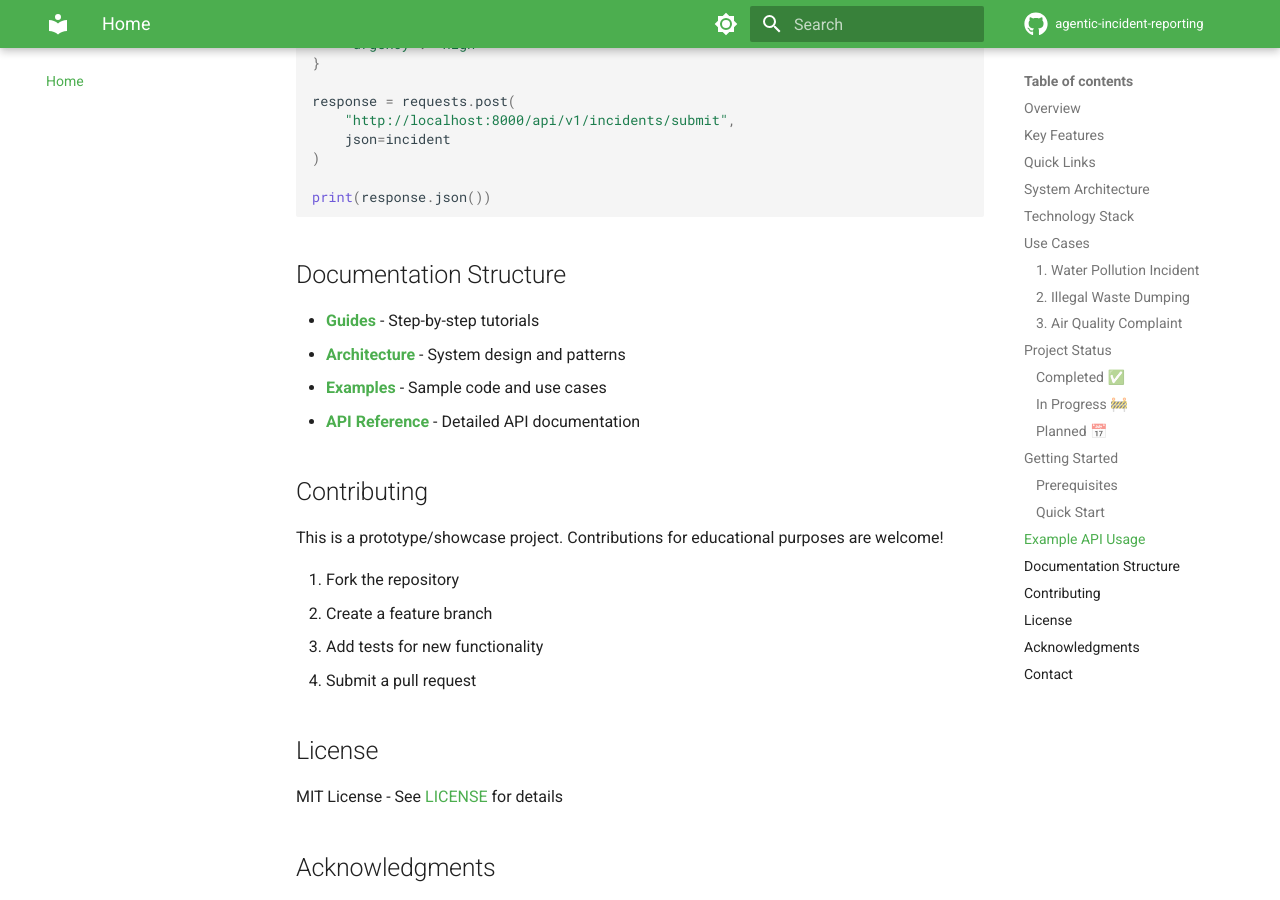
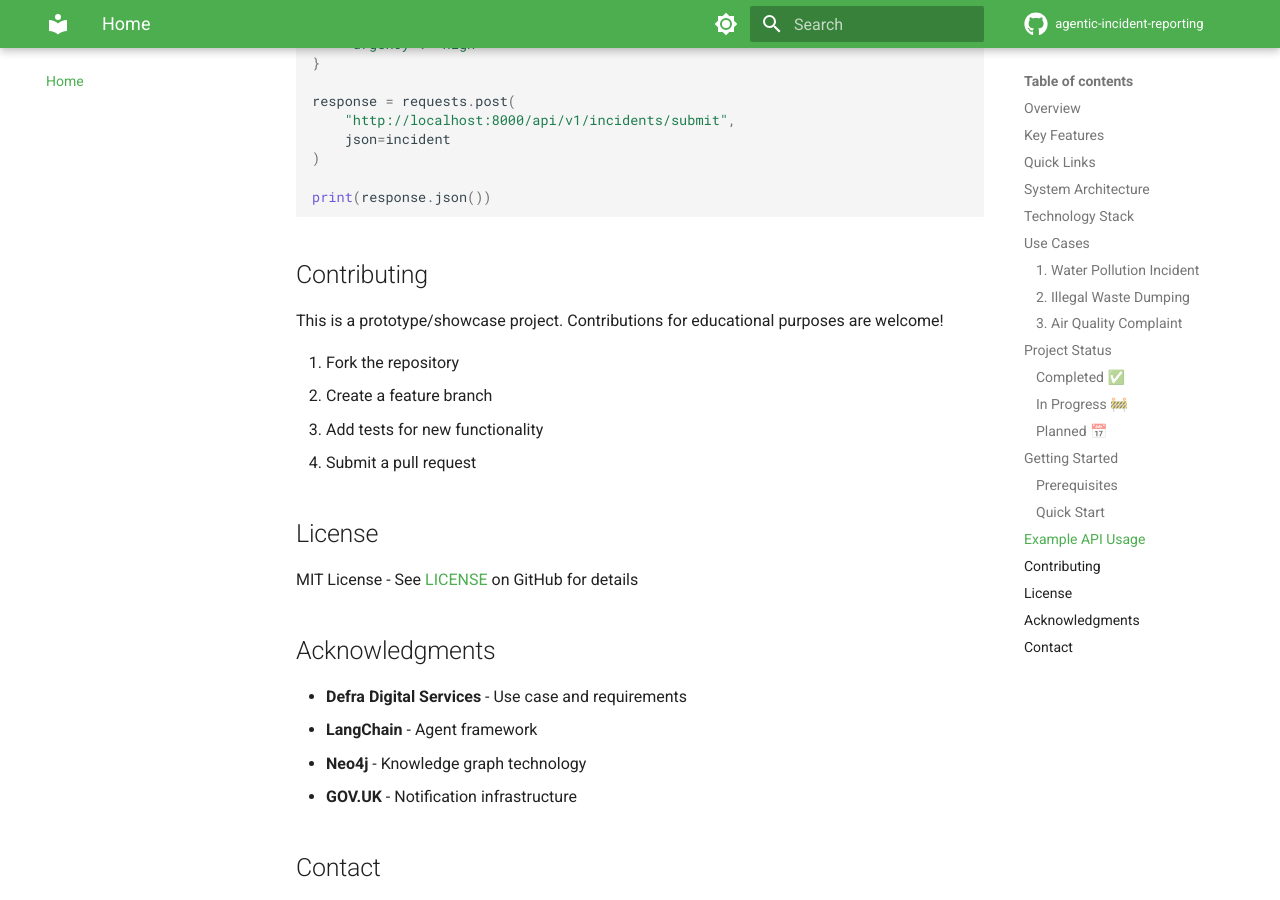
Before and after one commit to steve-dickinson/agentic-incident-reporting, an MkDocs documentation site: the page built from docs/index.md, in a window 1280 px wide and 900 px high, scrolled down 4532 px. Built offline with MkDocs 1.6.1 and Material for MkDocs 9.7.7, drawn with Linux system fonts in a browser that asks for light colours; comment, search, counter and statistics services are not loaded; the version menu is left out.

Commit message:
fix: resolve mkdocs build errors in GitHub Actions
- Simplify nav to only include existing documentation files
- Fix broken relative links to README.md and LICENSE
- Change to GitHub absolute URLs for files outside docs/
- Remove references to non-existent documentation sections
- Build now passes with --strict mode

````diff
--- a/docs/index.md
+++ b/docs/index.md
@@ -162,13 +162,6 @@ response = requests.post(
 print(response.json())
 ```
 
-## Documentation Structure
-
-- **[Guides](guides/)** - Step-by-step tutorials
-- **[Architecture](architecture/)** - System design and patterns
-- **[Examples](examples/)** - Sample code and use cases
-- **[API Reference](api/)** - Detailed API documentation
-
 ## Contributing
 
 This is a prototype/showcase project. Contributions for educational purposes are welcome!
@@ -180,7 +173,7 @@ This is a prototype/showcase project. Contributions for educational purposes are
 
 ## License
 
-MIT License - See [LICENSE](license.md) for details
+MIT License - See [LICENSE](https://github.com/steve-dickinson/agentic-incident-reporting/blob/main/LICENSE) on GitHub for details
 
 ## Acknowledgments
 
--- a/mkdocs.yml
+++ b/mkdocs.yml
@@ -75,27 +75,10 @@ nav:
   - Home: index.md
   - Getting Started:
     - Quick Start: guides/getting_started.md
-    - Installation: guides/installation.md
-    - Configuration: guides/configuration.md
   - Architecture:
     - System Design: architecture/system_design.md
-    - Data Model: architecture/data_model.md
-    - API Reference: architecture/api.md
-  - Guides:
-    - Development Guide: guides/development.md
-    - Testing Guide: guides/testing.md
-    - Deployment Guide: guides/deployment.md
-  - Examples:
-    - Basic Usage: examples/basic_usage.md
-    - Advanced Scenarios: examples/advanced.md
-  - API Reference:
-    - Agents: api/agents.md
-    - Tools: api/tools.md
-    - Models: api/models.md
   - About:
     - Progress Log: progress.md
-    - Contributing: contributing.md
-    - License: license.md
 
 extra:
   social:
````
Also changed, not shown: docs/QUICK_REFERENCE.md (+1 -1 lines).
